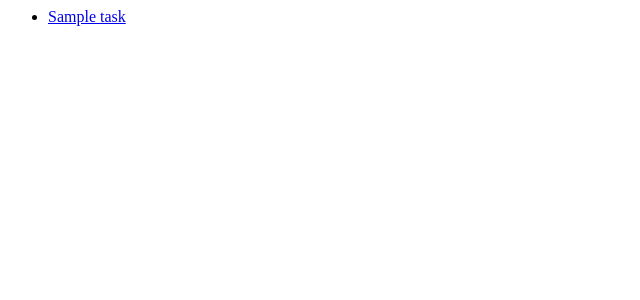
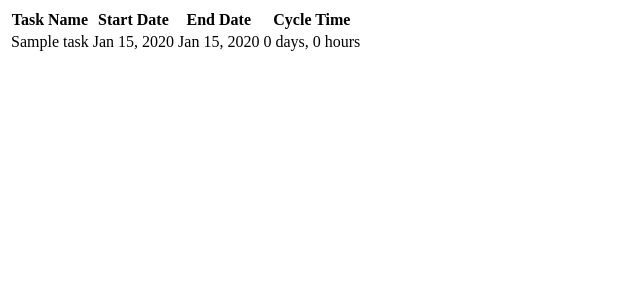
Before and after one commit to DomDevs2000/method_shift_tasks, a Django app: page /tasks/ in a window 1280 px wide. Before the commit the part shown is almost empty. Shown: the top 300 px of the page, without its empty margins (0-640 px from the left). Run offline with Django 5.2, Linux system fonts and the light colour scheme; tables that the repository leaves empty hold one stand-in row (values such as "Sample post").

Commit message:
added tasks into table

```diff
--- a/tasks/templates/tasks/index.html
+++ b/tasks/templates/tasks/index.html
@@ -1,10 +1,27 @@
+{% if tasks %}
+<table class="table">
+        <thead>
+        <tr>
+            <th scope="col">Task Name</th>
+            <th scope="col">Start Date</th>
+            <th scope="col">End Date</th>
+            <th scope="col">Cycle Time</th>
+            <th scope="col"></th>
+        </tr>
+        </thead>
+        <tbody id="task-list">
 
-{% if tasks %}
-    <ul>
-    {% for task in tasks %}
-        <li><a href="/tasks/{{ task.id }}/">{{ task.task_name }}</a></li>
-    {% endfor %}
-    </ul>
-{% else %}
-    <p>No tasks are available.</p>
+        {% for task in tasks %}
+            <tr data-id="{{ task.id }}">
+                <td>{{ task.task_name }}</td>
+                <td>{{ task.start_date|date:"M d, Y"}}</td>
+                <td>{{ task.end_date|date:"M d, Y"}}</td>
+                <td>{{ task.cycle_time }}</td>
+            </tr>
+
+        {% endfor %}
+        </tbody>
+    </table>
+  {% else %}
+    <p>No task found.</p>
 {% endif %}
```
